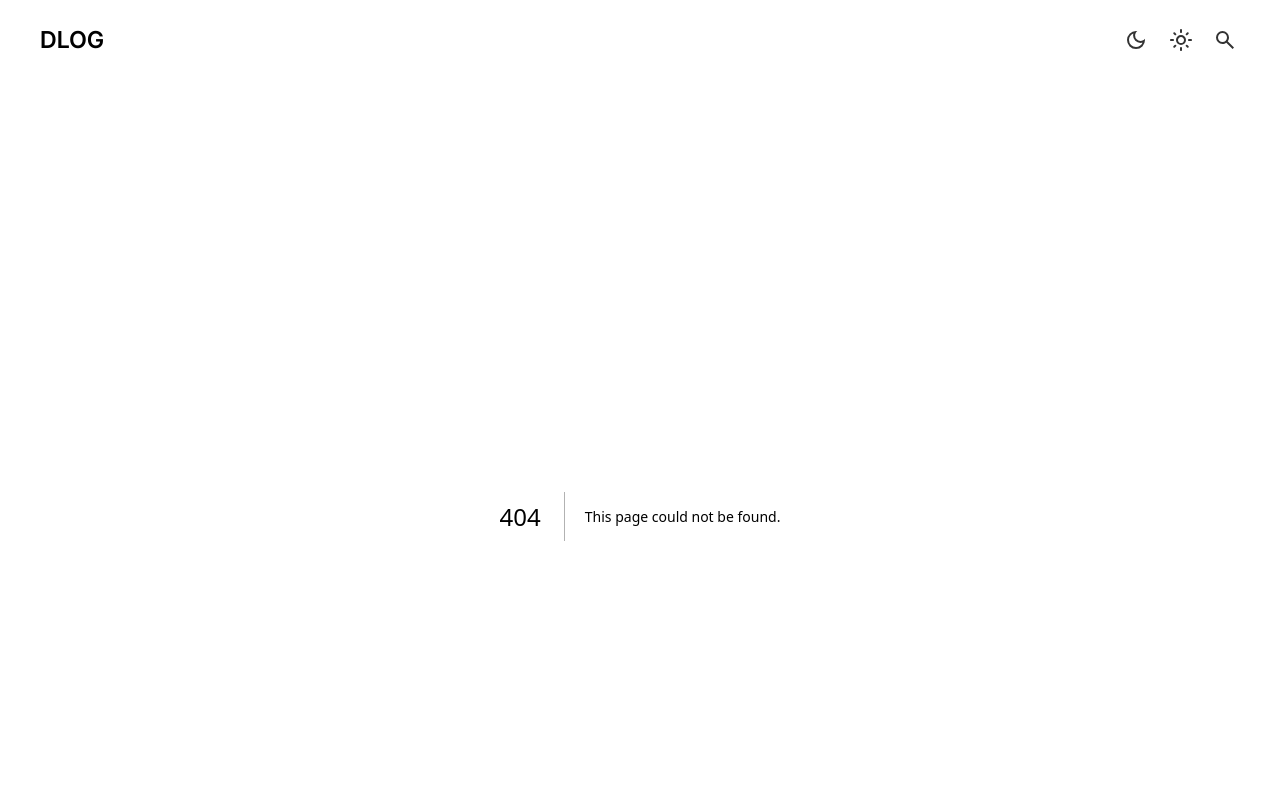
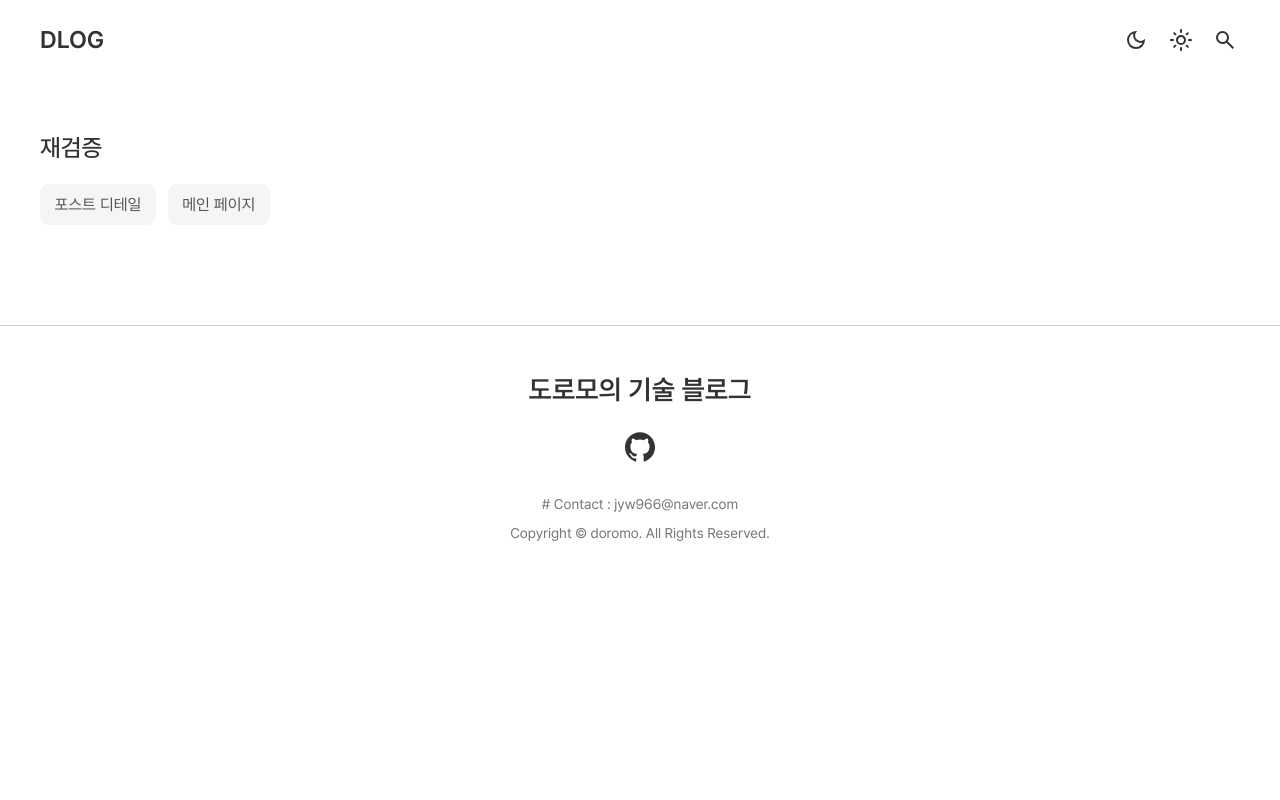
Before and after one commit to yewonJin/blog-app-v2, a Next.js app: page /admin in a window 1280 px wide. Before the commit this address had no page. Shown: the top 800 px of the page. Built offline with nearby package versions, Linux system fonts and the light colour scheme.

Commit message:
[ADD] 어드민 페이지 및 재검증 기능

```diff
--- /dev/null
+++ b/src/app/admin/page.tsx
@@ -0,0 +1,5 @@
+import { Admin } from "@/widgets/Admin";
+
+export default function Page() {
+  return <Admin />;
+}
--- /dev/null
+++ b/src/features/revalidate/index.tsx
@@ -0,0 +1 @@
+export { RevalidateForm } from "./ui/RevalidateForm";
--- /dev/null
+++ b/src/features/revalidate/ui/RevalidateForm.tsx
@@ -0,0 +1,21 @@
+import { revalidatePath } from "next/cache";
+
+import { Button } from "@/shared/ui";
+
+type Props = {
+  label: string;
+  path: string;
+};
+
+export function RevalidateForm({ label, path }: Props) {
+  const revalidatePage = async () => {
+    "use server";
+    revalidatePath(path, "page");
+  };
+
+  return (
+    <form action={revalidatePage}>
+      <Button>{label}</Button>
+    </form>
+  );
+}
--- /dev/null
+++ b/src/widgets/Admin/index.ts
@@ -0,0 +1 @@
+export { Admin } from "./ui/Admin";
--- /dev/null
+++ b/src/widgets/Admin/ui/Admin.styled.tsx
@@ -0,0 +1,20 @@
+"use client";
+
+import styled from "@emotion/styled";
+
+export const StyledAdmin = styled.div`
+  width: 1200px;
+  margin: 0px auto;
+`;
+
+export const FormWrapper = styled.div`
+  display: flex;
+  gap: 12px;
+`;
+
+export const Title = styled.h1`
+  font-size: 24px;
+  line-height: 32px;
+  font-weight: 500;
+  margin-bottom: 20px;
+`;
--- /dev/null
+++ b/src/widgets/Admin/ui/Admin.tsx
@@ -0,0 +1,14 @@
+import { RevalidateForm } from "@/features/revalidate";
+import { FormWrapper, StyledAdmin, Title } from "./Admin.styled";
+
+export function Admin() {
+  return (
+    <StyledAdmin>
+      <Title>재검증</Title>
+      <FormWrapper>
+        <RevalidateForm label="포스트 디테일" path="/post/[id]" />
+        <RevalidateForm label="메인 페이지" path="/" />
+      </FormWrapper>
+    </StyledAdmin>
+  );
+}
```
Also changed, not shown: src/middleware.ts (added, +45 -0 lines).
